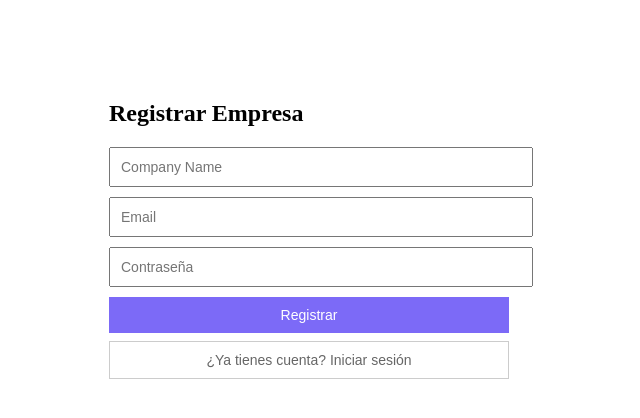
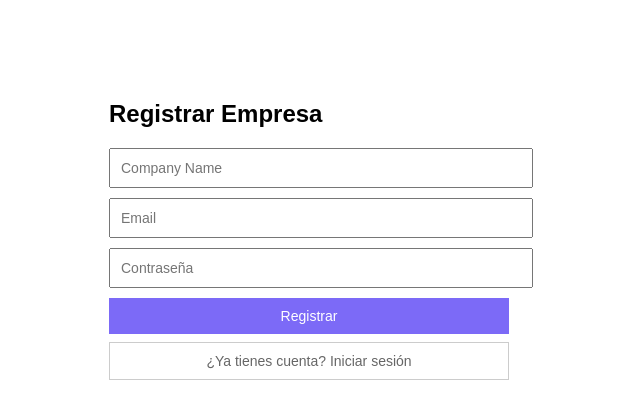
Before and after one commit to dannybaque/saas-tickets-frontend, a React (Create React App) app: page / in a window 1280 px wide. Both pictures are taken after a click on the button "¿No tienes cuenta? Registrar empresa". Shown: the top 418 px of the page, without its empty margins (331-971 px from the left). Built offline with nearby package versions, Linux system fonts and the light colour scheme.

Commit message:
fix: typo en fontFamily de Register

```diff
--- a/src/Register.js
+++ b/src/Register.js
@@ -26,7 +26,7 @@ function Register({ onRegister, onSwitchToLogin}){
     }
 
     return(
-        <div style={{maxWidth:400, margin: '100px auto', fontFamily: 'san-serif'}}>
+        <div style={{maxWidth:400, margin: '100px auto', fontFamily: 'sans-serif'}}>
             <h2>Registrar Empresa</h2>
             <div style={{marginTop:20}}>
                 <input
```
